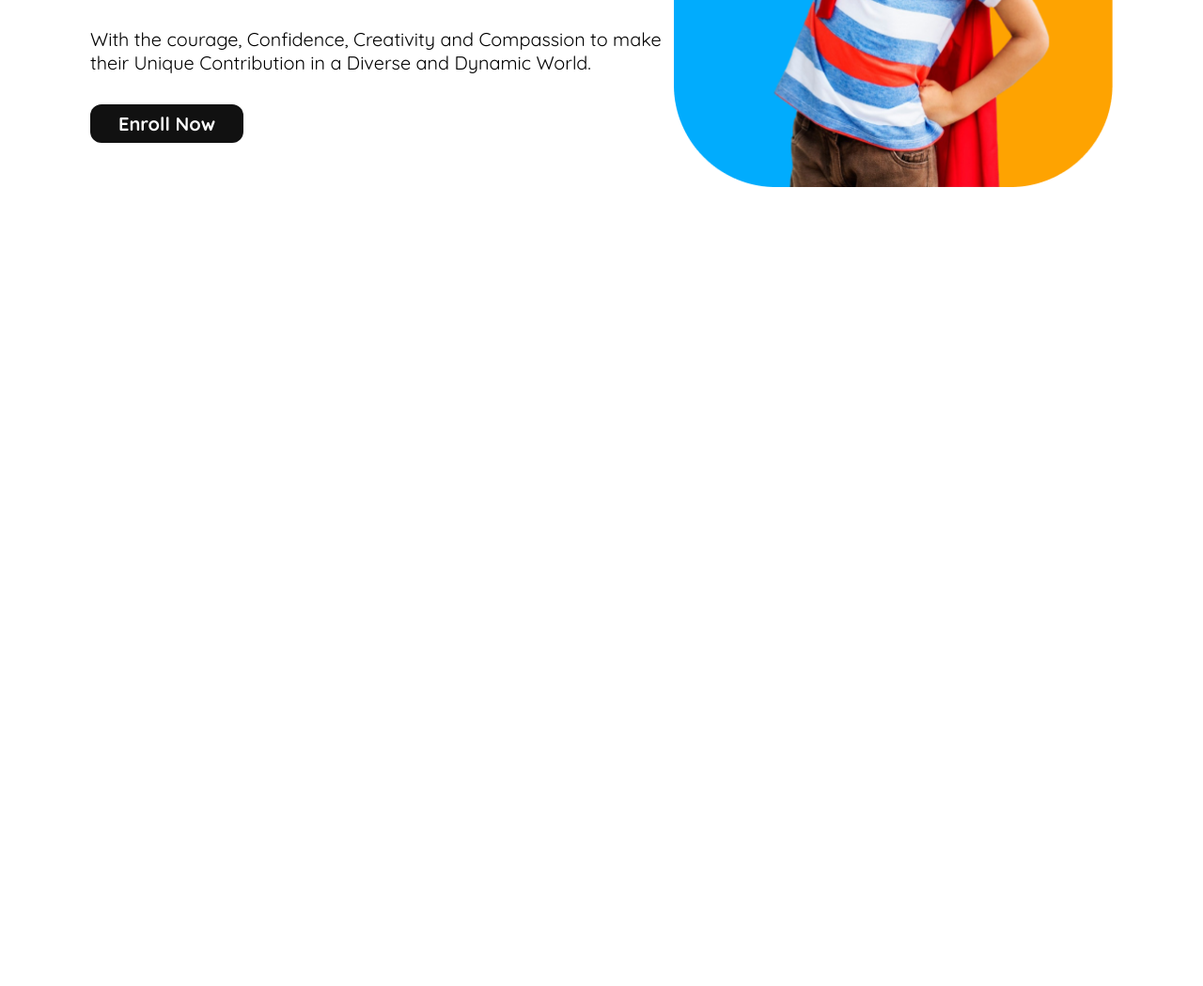
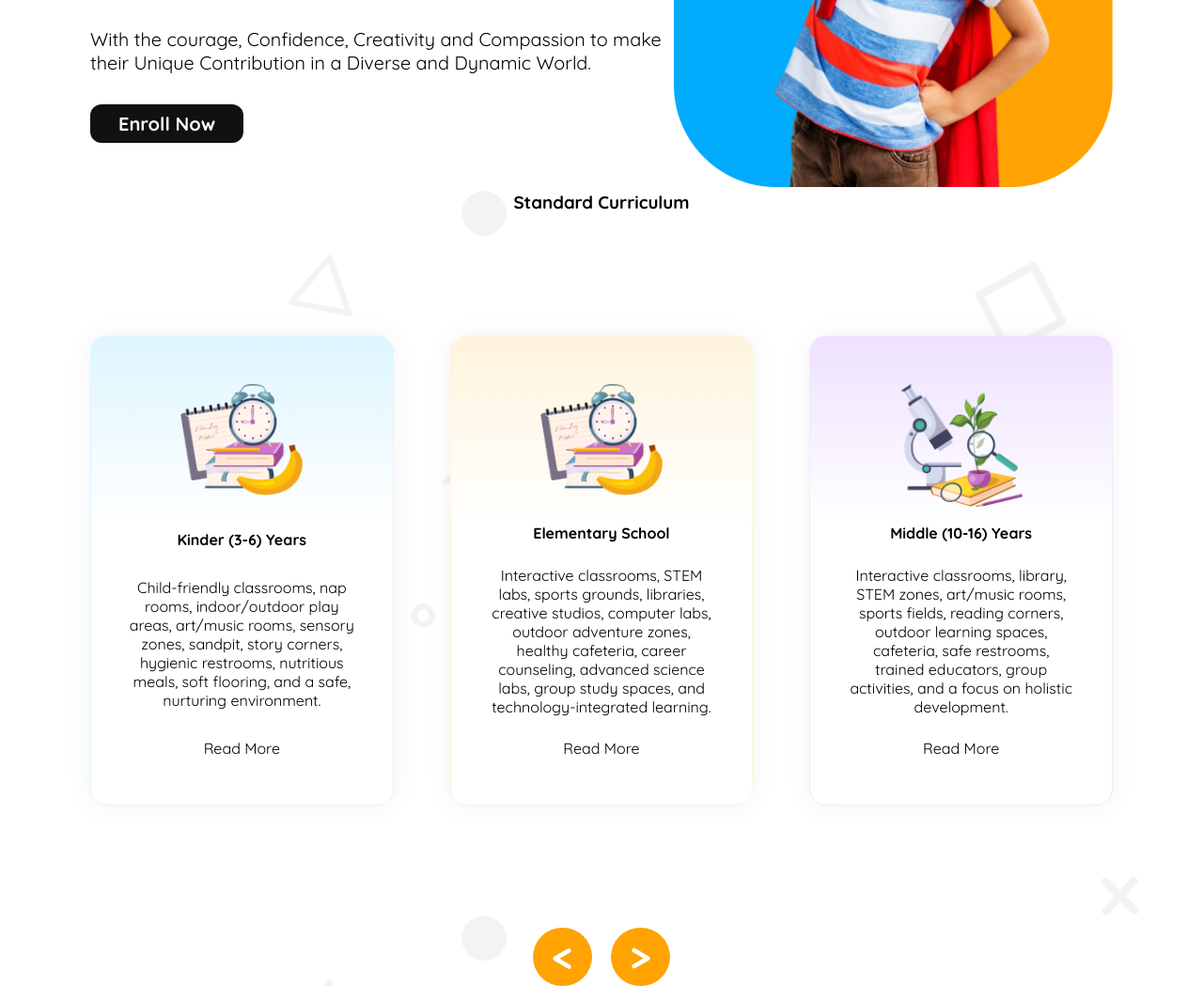
Before and after one commit to Abir-Ahmed-Faysal/assignment2, a plain HTML site: page index.html in a window 1280 px wide. Shown: the part 506-1555 px from the top of the page at 94% size. Before the commit the page ends 800 px from the top, so only its background shows below. Drawn offline with Linux system fonts and the light colour scheme.

Commit message:
curriculumn

```diff
--- a/index.html
+++ b/index.html
@@ -37,24 +37,35 @@
 </div>
 </header>
 
+<main class="main">
+
+    <div class="curriculum">
+        <h3 class="hero-title">Standard Curriculum</h3>
+        <div class="hero-card-container ">
+            <div class="card1 box">
+                <div class="card-img"><img src="./assets/elementary.png" alt=""></div>
+                <h4 class="card-title">Kinder (3-6) Years</h4>
+                <p class="card-description">Child-friendly classrooms, nap rooms, indoor/outdoor play areas, art/music rooms, sensory zones, sandpit, story corners, hygienic restrooms, nutritious meals, soft flooring, and a safe, nurturing environment.</p>
+                <p class="card-button">Read More</p></div>
+            <div class="card2 box">
+                <div class="card-img"><img src="./assets/elementary.png" alt=""></div>
+                <h4 class="card-title">Elementary School</h4>
+                <p class="card-description">Interactive classrooms, STEM labs, sports grounds, libraries, creative studios, computer labs, outdoor adventure zones, healthy cafeteria, career counseling, advanced science labs, group study spaces, and technology-integrated learning.</p>
+                <p class="card-button">Read More</p></div>
+            <div class="card3 box">
+                <div class="card-img"><img src="./assets/middle.png" alt=""></div>
+                <h4 class="card-title">Middle (10-16) Years</h4>
+                <p class="card-description">Interactive classrooms, library, STEM zones, art/music rooms, sports fields, reading corners, outdoor learning spaces, cafeteria, safe restrooms, trained educators, group activities, and a focus on holistic development.</p>
+                <p class="card-button">Read More</p></div>
+        </div>
+         <div class="hero-button-container display-flex">
+            <div class="left-chevron-arrow "><h2 class="hero-button orange"><</h2>
+            </div>
+            <div class="right-chevron-arrow "><h2 class="hero-button orange">></h2></div>
+         </div>
+    </div>
 
 
-
-
-
-
-
-
-
-
-
-
-
-
-
-
-
-<main class="main">
 
 
 
--- a/styles/index.css
+++ b/styles/index.css
@@ -11,7 +11,7 @@
 padding: 0;
 box-sizing: border-box;
 font-family: Quicksand;}
-header{ width: 1920px;
+header{ width: 100%;
 }
 
 img{width: 100%;}
@@ -148,6 +148,122 @@ font-weight: 700;}
     justify-content: space-between;
 }
 
+/* main */
+.main{background:url('../assets/bg.png');
+
+}
+.curriculum{
+    width: 85%;
+    margin: 0 auto;
+    display: flex;
+    flex-direction: column;
+    align-items: center;
+    gap: 130px;
+}
+.hero-card-container{
+
+    display: grid;
+    grid-template-columns: repeat(3,1fr);
+    grid-template-rows: repeat(1,500px);
+gap: 60px;
+}
+.card-img{width: 130px;
+height: 125px;
+}
+
+.box{
+    background-color: white;
+    display: flex;
+    flex-direction: column;
+    align-items: center;
+    text-align: center;
+    box-shadow: 0px 0px 28.3px 0.94px rgba(0, 0, 0, 0.05);
+    padding: 50px 40px;
+    border-radius: 18px;
+    justify-content: space-between;
+}
+.card1{
+
+    background: linear-gradient(180.00deg, rgb(222, 245, 255),rgba(255, 255, 255, 0) 40%),rgb(255, 255, 255);
+border: 0.94px solid rgb(222, 245, 255);
+}
+.card2{background: linear-gradient(180.00deg, rgb(255, 244, 220),rgba(255, 255, 255, 0) 40%),rgb(255, 255, 255);
+border: 0.94px solid rgb(255, 244, 220);}
+.card3{
+ background: linear-gradient(180.00deg, rgb(238, 225, 255),rgba(255, 255, 255, 0) 40%),rgb(255, 255, 255);
+ border: 0.94px solid rgb(242, 232, 255);
+}
+.hero-button-container{
+    gap: 20px;
+}
+.hero-button{
+    color: white;
+    font-size: 2.7rem;
+    padding: 4px 20px;
+    border-radius:90%;
+
+}
+
+
+
+
+
+
+
+
+
+
+
+
+
+
+
+
+
+
+
+
+
+
+
+
+
+
+
+
+
+
+
+
+
+
+
+
+
+
+
+
+
+
+
+
+
+
+
+
+
+
+
+
+
+
+
+
+
+
+
+/* Media */
+
 @media screen and (max-width:390px){
     .nav-items , .heading-title , .button-nav{display: none;}
     .logo img{
@@ -162,10 +278,20 @@ font-weight: 700;}
     .banner{
         flex-direction: column-reverse;
         text-align: center;
+        gap: 20px;
+        padding-bottom: 20px;}
+        .curriculum{margin: 50px 0px;
+        }
+.hero-card-container{
+    grid-template-columns: repeat(1,1fr);
 
-
-gap: 20px;
-padding-bottom: 20px;}
+    height: auto;
+}
+.box{justify-content: space-between;
+gap: 25px;}
+.hero-button-container{display: none;}
     .hamberger, .hr{display: block;}
-
+    .nav ,.banner, .curriculum{
+        width: 95%;
+        margin: 0px auto;}
 }
```
